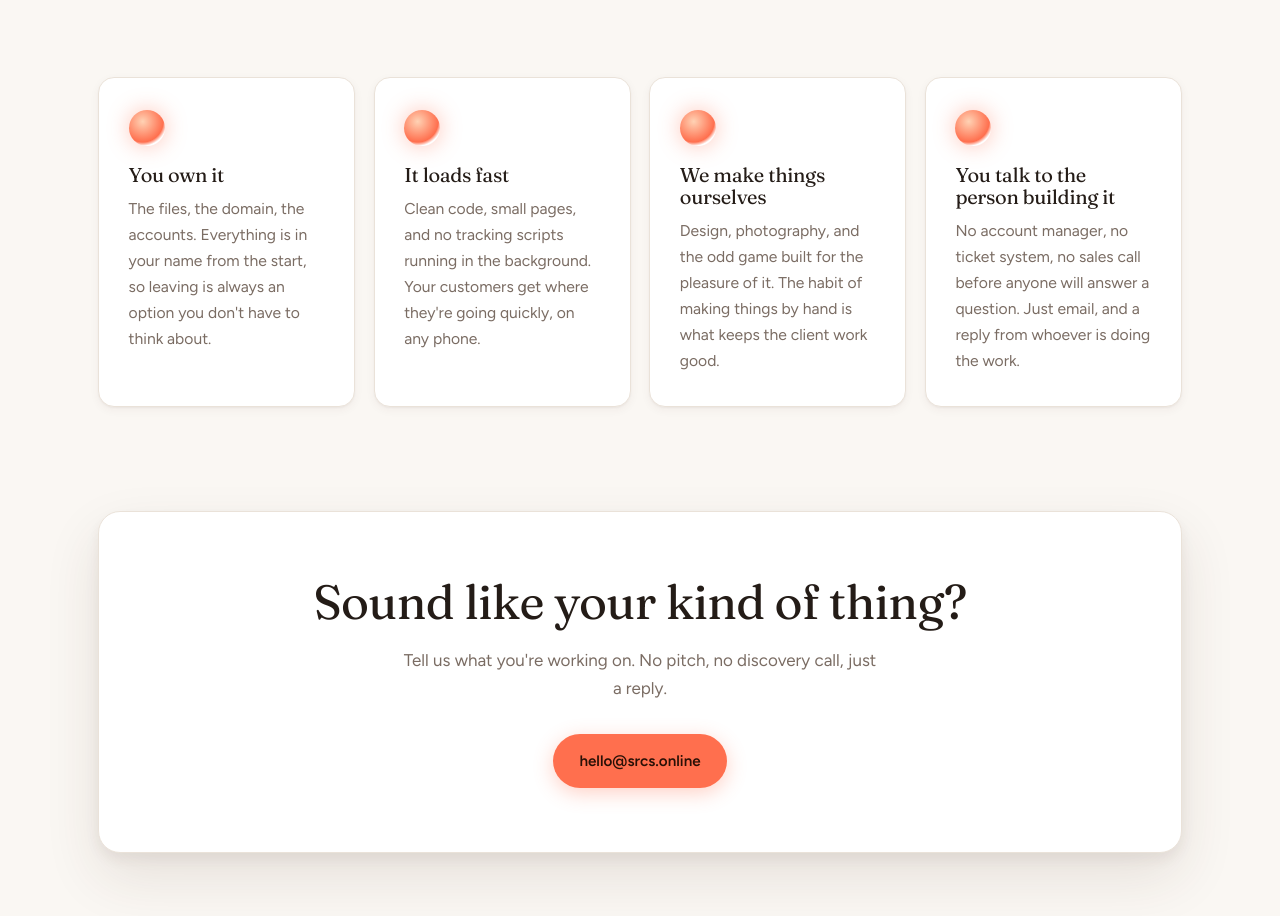
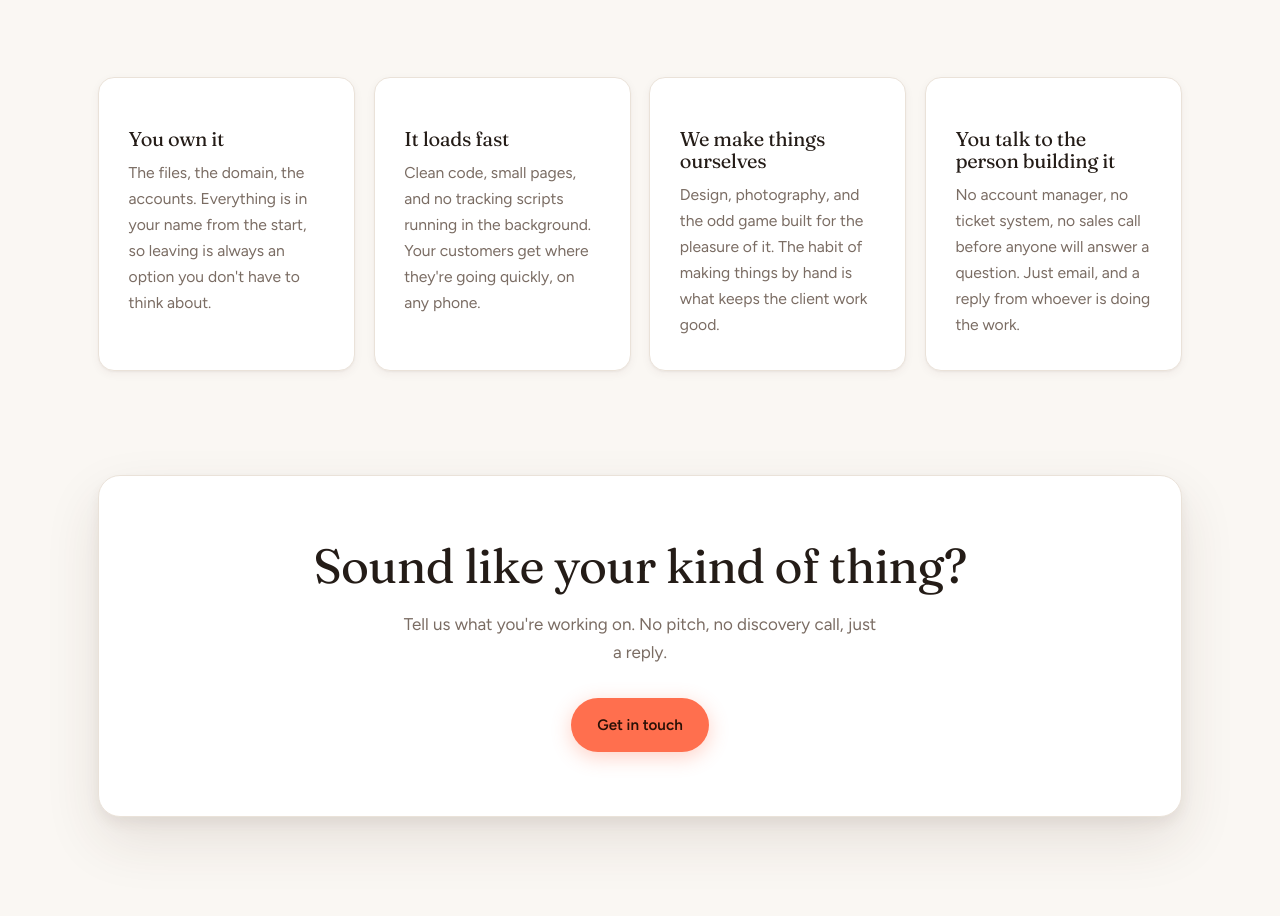
Before and after one commit to SRCS110/syncrace.web, a website: page pages/manifesto.html in a window 1280 px wide. Shown: the part 808-1724 px from the top of the page. Drawn offline with Linux system fonts and the light colour scheme.

Commit message:
Add files via upload

```diff
--- a/pages/manifesto.html
+++ b/pages/manifesto.html
@@ -3,7 +3,7 @@
 <head>
 <title>How we work — Sync Race Studios</title>
 <meta name="description" content="Why Sync Race Studios builds the way it does: no subscription traps, no bloat, no middlemen.">
-<link rel="canonical" href="https://www.srcs.online/pages/manifesto.html">
+<link rel="canonical" href="https://www.srcs.online/pages/manifesto">
 <meta charset="UTF-8">
 <meta name="viewport" content="width=device-width, initial-scale=1.0">
 <script>if(localStorage.getItem('sr-theme')==='dark')document.documentElement.classList.add('dark');</script>
@@ -33,22 +33,18 @@
   <section class="band shell" style="padding-top:clamp(2rem,5vw,3rem)">
     <div class="cards">
       <div class="card rise">
-        <div class="bulb"></div>
         <h3>You own it</h3>
         <p>The files, the domain, the accounts. Everything is in your name from the start, so leaving is always an option you don't have to think about.</p>
       </div>
       <div class="card rise">
-        <div class="bulb"></div>
         <h3>It loads fast</h3>
         <p>Clean code, small pages, and no tracking scripts running in the background. Your customers get where they're going quickly, on any phone.</p>
       </div>
       <div class="card rise">
-        <div class="bulb"></div>
         <h3>We make things ourselves</h3>
         <p>Design, photography, and the odd game built for the pleasure of it. The habit of making things by hand is what keeps the client work good.</p>
       </div>
       <div class="card rise">
-        <div class="bulb"></div>
         <h3>You talk to the person building it</h3>
         <p>No account manager, no ticket system, no sales call before anyone will answer a question. Just email, and a reply from whoever is doing the work.</p>
       </div>
@@ -59,7 +55,7 @@
     <div class="rise" style="background:var(--surface);border:1px solid var(--hair);border-radius:22px;box-shadow:var(--lift-3);padding:clamp(2.5rem,6vw,4rem) var(--gut);text-align:center">
       <h2>Sound like your kind of thing?</h2>
       <p class="muted" style="max-width:44ch;margin:1.1rem auto 2rem">Tell us what you're working on. No pitch, no discovery call, just a reply.</p>
-      <a class="btn btn-lamp" href="mailto:hello@srcs.online">hello@srcs.online</a>
+      <a class="btn btn-lamp" href="./contact.html">Get in touch</a>
     </div>
   </section>
 
```
Also changed, not shown: pages/arcade.html (+1 -1 lines), pages/codestudio.html (+4 -4 lines), pages/creativestudio.html (+2 -2 lines).
